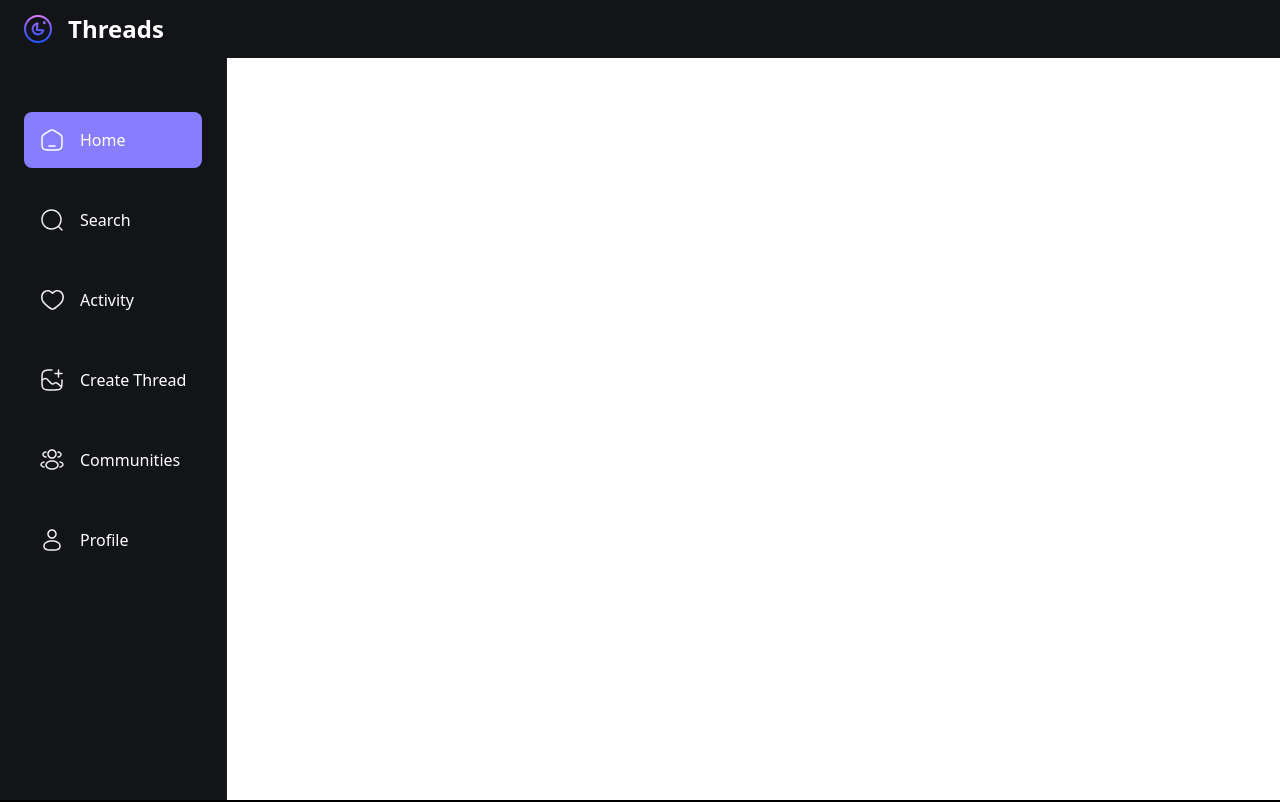
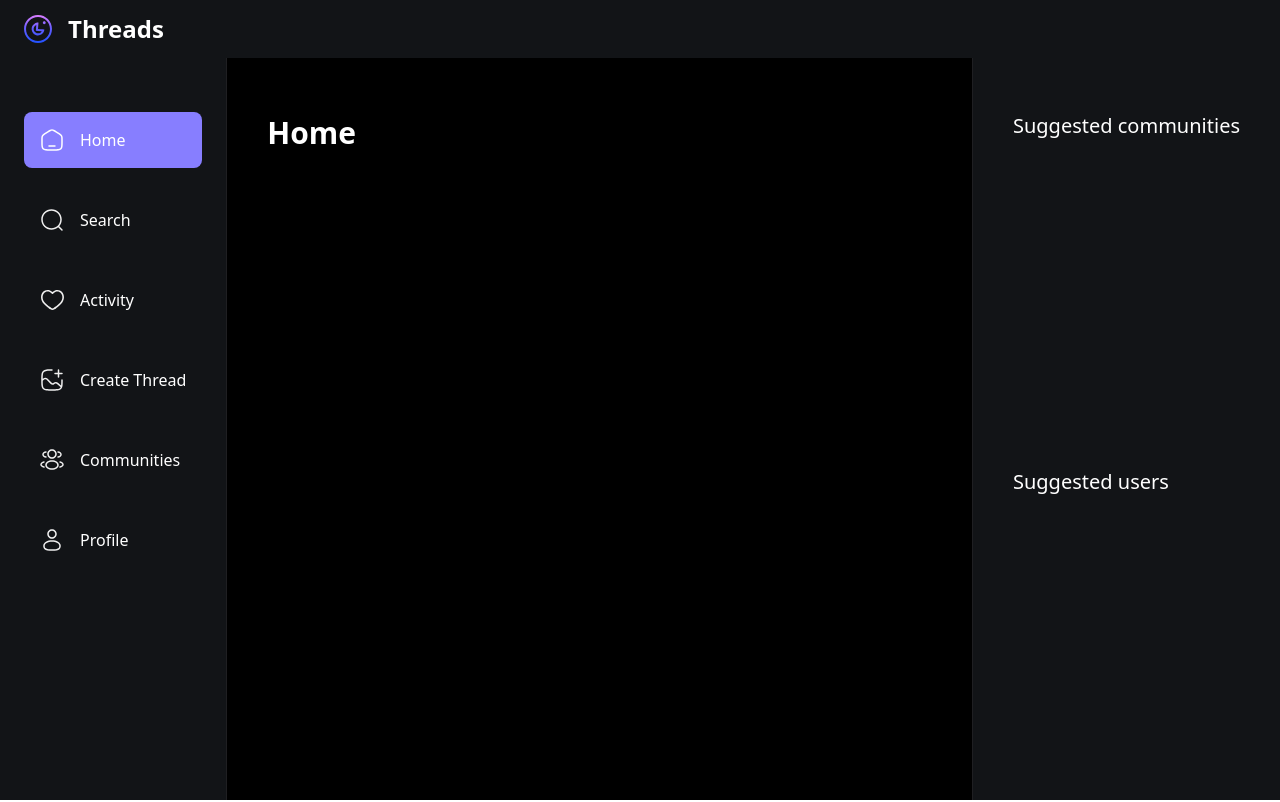
Before and after one commit to j00hoon/netxjs-thread, a Next.js app: page / in a window 1280 px wide. Shown: the top 802 px of the page. Built offline with nearby package versions, Linux system fonts and the light colour scheme; no server answers.

Commit message:
Add rightsidebar

```diff
--- a/app/(root)/layout.tsx
+++ b/app/(root)/layout.tsx
@@ -28,7 +28,7 @@
                 <body className={`inter.className`}>
                     <Topbar />
 
-                    <main>
+                    <main className="flex flex-row">
                         <LeftSidebar />
 
                         <section className="main-container">
--- a/components/shared/RightSidebar.tsx
+++ b/components/shared/RightSidebar.tsx
@@ -1,6 +1,14 @@
 function RightSidebar () {
     return (
-        <h1>RightSidebar</h1>
+        <section className="custom-scrollbar rightsidebar">
+            <div className="flex flex-1 flex-col justify-start">
+                <h3 className="text-heading4-medium text-light-1">Suggested communities</h3>
+            </div>
+
+            <div className="flex flex-1 flex-col justify-start">
+                <h3 className="text-heading4-medium text-light-1">Suggested users</h3>
+            </div>
+        </section>
     )
 }
 
--- a/components/shared/Topbar.tsx
+++ b/components/shared/Topbar.tsx
@@ -1,4 +1,5 @@
 import { OrganizationSwitcher, SignOutButton, SignedIn } from "@clerk/nextjs";
+import { dark } from "@clerk/themes";
 import Image from "next/image";
 import Link from "next/link";
 
@@ -34,6 +35,7 @@
 
                 <OrganizationSwitcher
                     appearance={{
+                        baseTheme: dark,
                         elements: {
                             organizationSwitcherTrigger:
                             "py-2 px-4"
--- a/package.json
+++ b/package.json
@@ -10,6 +10,7 @@
   },
   "dependencies": {
     "@clerk/nextjs": "^4.29.9",
+    "@clerk/themes": "^1.7.9",
     "@uploadthing/react": "^6.3.2",
     "mongoose": "^8.2.0",
     "next": "14.1.2",
```
Also changed, not shown: 1 other file (tests, documents, lock files or other folders).
